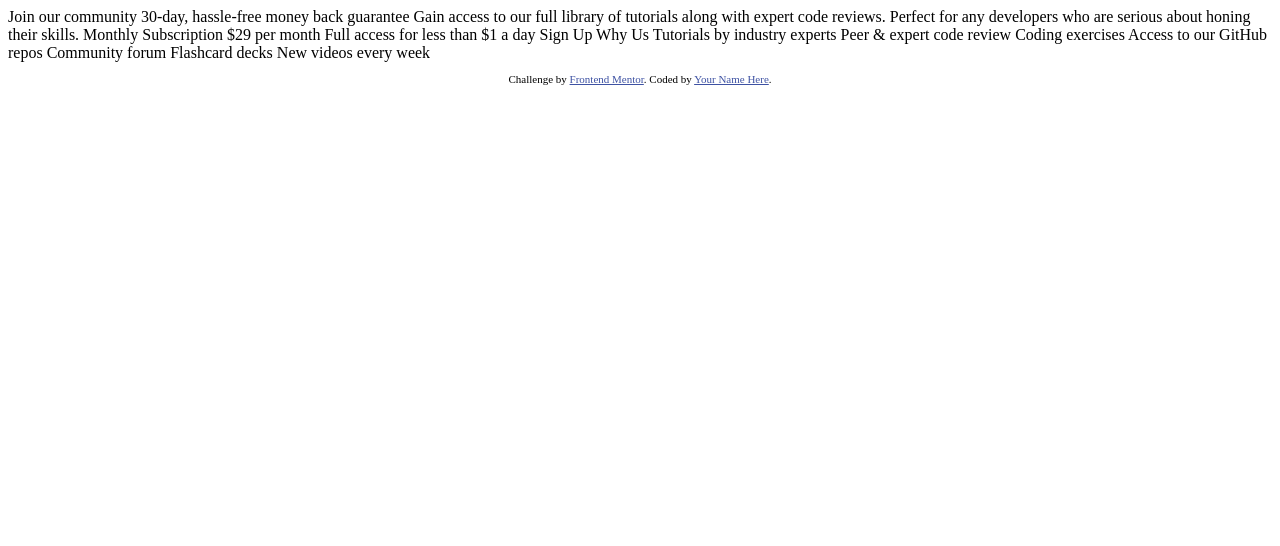
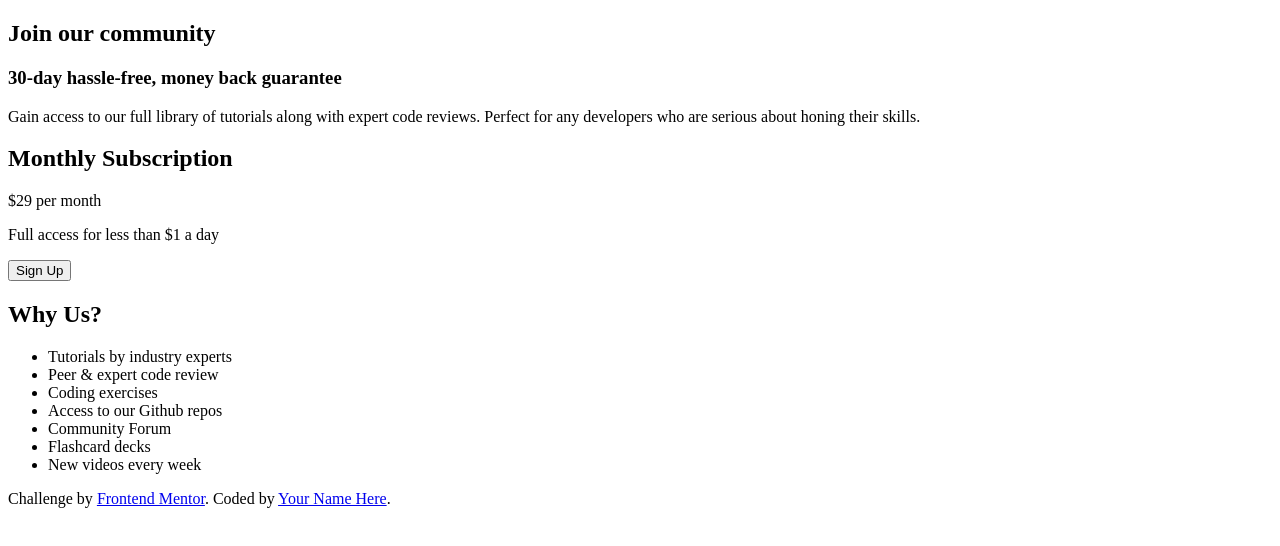
Before and after one commit to jramaswami/frontend-mentor-single-grid-price-component, a plain HTML site: page index.html in a window 1280 px wide. Drawn offline with Linux system fonts and the light colour scheme.

Commit message:
Put in the actual web page content.

```diff
--- a/index.html
+++ b/index.html
@@ -7,39 +7,39 @@
   <link rel="icon" type="image/png" sizes="32x32" href="./images/favicon-32x32.png">
 
   <title>Frontend Mentor | Single Price Grid Component</title>
-
-  <!-- Feel free to remove these styles or customise in your own stylesheet 👍 -->
-  <style>
-    .attribution { font-size: 11px; text-align: center; }
-    .attribution a { color: hsl(228, 45%, 44%); }
-  </style>
 </head>
 <body>
-  Join our community
-
-  30-day, hassle-free money back guarantee
-
-  Gain access to our full library of tutorials along with expert code reviews.
-  Perfect for any developers who are serious about honing their skills.
-
-  Monthly Subscription
-
-  &dollar;29 per month
-
-  Full access for less than &dollar;1 a day
-
-  Sign Up
-
-  Why Us
-
-  Tutorials by industry experts
-  Peer &amp; expert code review
-  Coding exercises
-  Access to our GitHub repos
-  Community forum
-  Flashcard decks
-  New videos every week
-
+  <div id="pricing-card">
+    <div id="join">
+      <h2>Join our community</h2>
+      <h3>30-day hassle-free, money back guarantee</h3>
+      <p>
+        Gain access to our full library of tutorials along
+        with expert code reviews. Perfect for any developers
+        who are serious about honing their skills.
+      </p>
+    </div> <!-- join -->
+    <div id="bottom">
+        <div id="subscribe">
+          <h2>Monthly Subscription</h2>
+          <p><span id="price">&dollar;29</span> per month</p>
+          <p>Full access for less than &dollar;1 a day</p>
+          <button>Sign Up</button>
+        </div> <!-- subscribe -->
+        <div id="why">
+          <h2>Why Us?</h2>
+          <ul id="why-list">
+            <li>Tutorials by industry experts</li>
+            <li>Peer &amp; expert code review</li>
+            <li>Coding exercises</li>
+            <li>Access to our Github repos</li>
+            <li>Community Forum</li>
+            <li>Flashcard decks</li>
+            <li>New videos every week</li>
+          </ul>
+        </div> <!-- why -->
+      </div> <!-- bottom -->
+    </div> <!-- main-content -->
   <footer>
     <p class="attribution">
       Challenge by <a href="https://www.frontendmentor.io?ref=challenge" target="_blank">Frontend Mentor</a>.
```
Also changed, not shown: 1 other file.
